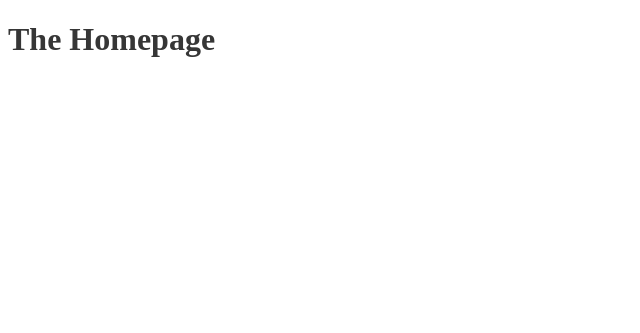
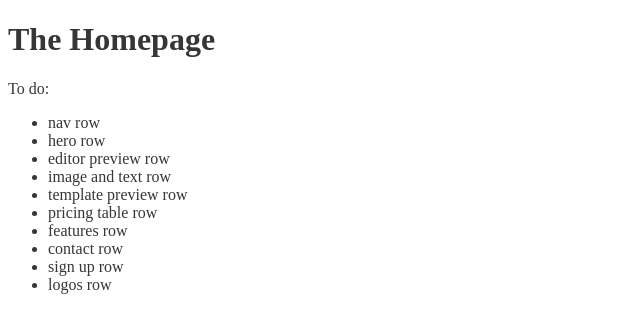
Before and after one commit to basekit-templates/partners-template, a Jekyll site: the page built from index.md, in a window 1280 px wide. Shown: the top 333 px of the page, without its empty margins (0-640 px from the left). Built offline with Jekyll 4.4.1, drawn with Linux system fonts in a browser that asks for light colours.

Commit message:
Notes down a list of rows needed

```diff
--- a/index.md
+++ b/index.md
@@ -5,3 +5,16 @@ excerpt: Welcome to BaseKit
 ---
 
 # The Homepage
+
+To do:
+
+- nav row
+- hero row
+- editor preview row
+- image and text row
+- template preview row
+- pricing table row
+- features row
+- contact row
+- sign up row
+- logos row
```
